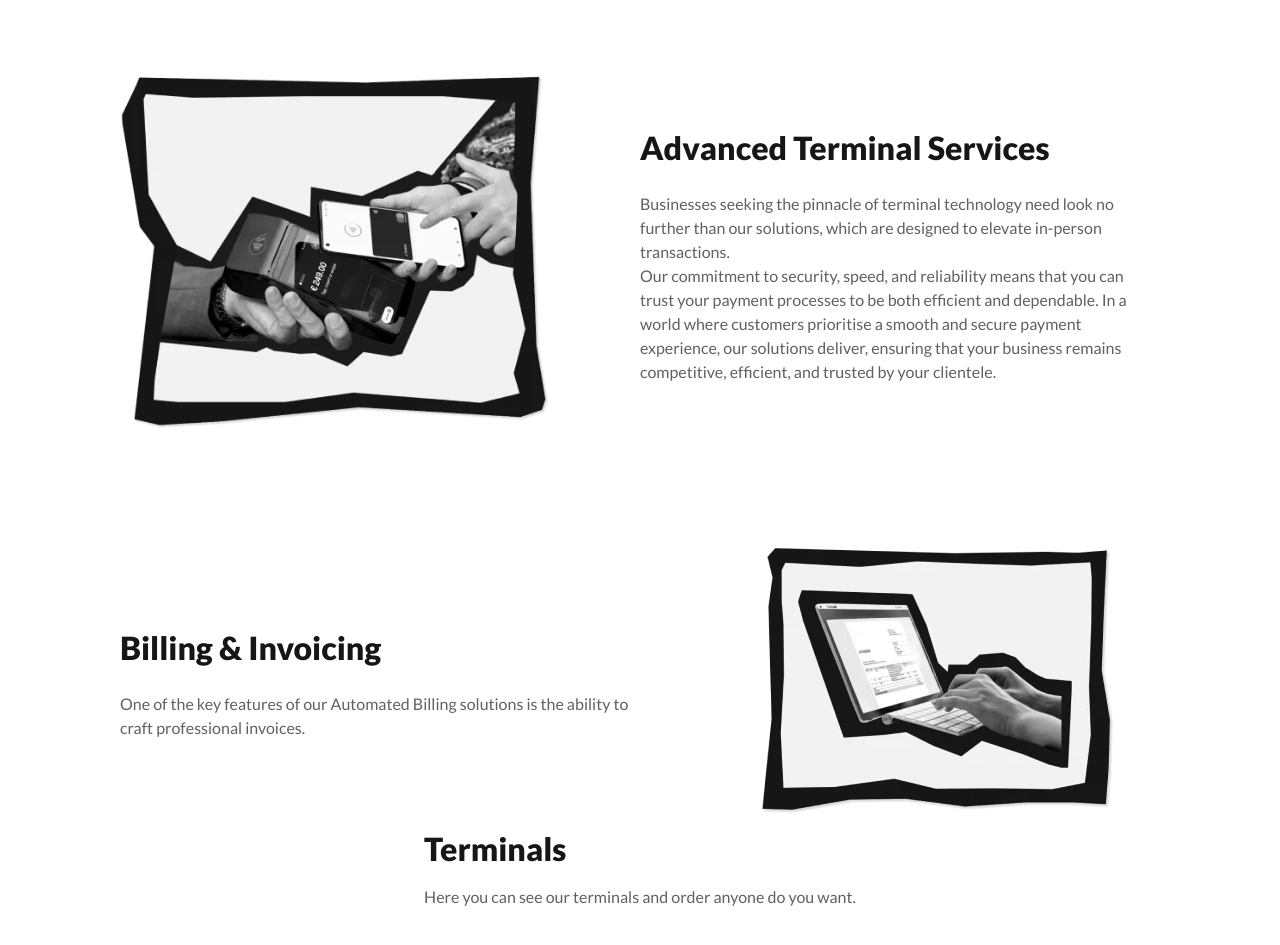
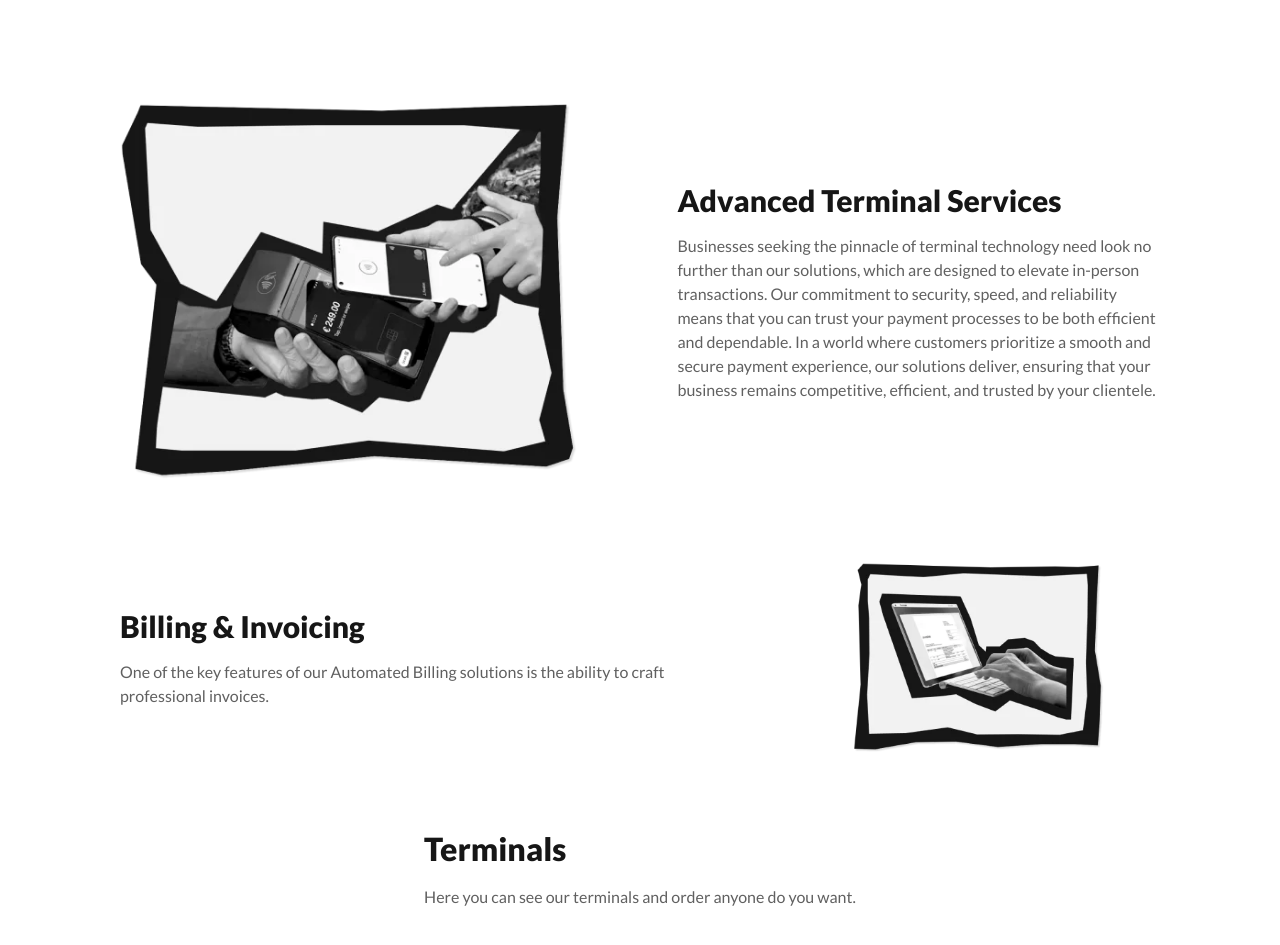
Before and after one commit to arshaan-abh/payments-landing, a Next.js app: page / in a window 1280 px wide. Shown: the part 4920-5865 px from the top of the page. Built offline with nearby package versions, Linux system fonts and the light colour scheme.

Commit message:
Add new section

```diff
--- a/app/_components/features-five/index.tsx
+++ b/app/_components/features-five/index.tsx
@@ -37,7 +37,7 @@ interface CardProps {
 	supportingText: string;
 }
 
-const Card: FC<CardProps> = ({ title, supportingText }) => {
+export const Card: FC<CardProps> = ({ title, supportingText }) => {
 	return (
 		<div className="flex flex-col gap-4">
 			<h4 className="font-lato font-extrabold text-3xl text-primary">
--- /dev/null
+++ b/app/_components/features-six/index.tsx
@@ -0,0 +1,30 @@
+import type { FC } from "react";
+import Advance from "../../../public/advance.webp";
+import Billing from "../../../public/billing.webp";
+import Image from "next/image";
+import { Card } from "../features-five";
+
+interface FeatureFiveProps {}
+
+const FeatureFive: FC<FeatureFiveProps> = ({}) => {
+	return (
+		<div className="w-full h-full px-10 lg:px-20 xl:px-30 xl:max-w-screen-1.5xl flex flex-col justify-evenly">
+			<div className="flex items-center h-2/4 gap-24">
+				<Image src={Advance} alt="Advance" className="h-full object-contain" />
+				<Card
+					title="Advanced Terminal Services"
+					supportingText="Businesses seeking the pinnacle of terminal technology need look no further than our solutions, which are designed to elevate in-person transactions. Our commitment to security, speed, and reliability means that you can trust your payment processes to be both efficient and dependable. In a world where customers prioritize a smooth and secure payment experience, our solutions deliver, ensuring that your business remains competitive, efficient, and trusted by your clientele."
+				/>
+			</div>
+			<div className="flex items-center h-1/4 gap-24">
+				<Card
+					title="Billing & Invoicing"
+					supportingText="One of the key features of our Automated Billing solutions is the ability to craft professional invoices."
+				/>
+				<Image src={Billing} alt="Billing" className="h-full object-contain" />
+			</div>
+		</div>
+	);
+};
+
+export default FeatureFive;
--- a/app/_components/features6/index.tsx
+++ /dev/null
@@ -1,51 +0,0 @@
-import React from "react";
-import Advance from "../../../public/advance.webp";
-import Billing from "../../../public/billing.webp";
-
-import Image from "next/image";
-
-function Feature5() {
-	return (
-		<div className="grid grid-cols-12 space-y-24 xl:px-[120px] max-w-[1440px] h-full">
-			<div className="col-span-12 grid grid-cols-12 mt-10">
-				<div className="col-span-5">
-					<Image src={Advance} alt="Pre" />
-				</div>
-				<div className="col-span-6 col-end-13 flex flex-col justify-center">
-					<h3 className="text-[32px] font-black text-primary pr-24">
-						Advanced Terminal Services
-					</h3>
-					<span className="text-base font-normal text-gray-200 mt-5">
-						Businesses seeking the pinnacle of terminal technology need look no
-						further than our solutions, which are designed to elevate in-person
-						transactions.
-					</span>
-					<span className="text-base font-normal text-gray-200">
-						Our commitment to security, speed, and reliability means that you
-						can trust your payment processes to be both efficient and
-						dependable. In a world where customers prioritise a smooth and
-						secure payment experience, our solutions deliver, ensuring that your
-						business remains competitive, efficient, and trusted by your
-						clientele.
-					</span>
-				</div>
-			</div>
-			<div className="col-span-12 grid grid-cols-12">
-				<div className="col-span-6 flex flex-col justify-center">
-					<h3 className="text-[32px] font-black text-primary">
-						Billing & Invoicing
-					</h3>
-					<span className="text-base font-normal text-gray-200 mt-5">
-						One of the key features of our Automated Billing solutions is the
-						ability to craft professional invoices.
-					</span>
-				</div>
-				<div className="col-span-5 col-start-8">
-					<Image src={Billing} alt="Pre" />
-				</div>
-			</div>
-		</div>
-	);
-}
-
-export default Feature5;
--- a/app/page.tsx
+++ b/app/page.tsx
@@ -7,7 +7,7 @@ import FeatureTwo from "./_components/features-two";
 import FeatureThree from "./_components/features-three";
 import FeatureFour from "./_components/features-four";
 import FeatureFive from "./_components/features-five";
-import Feature6 from "./_components/features6";
+import FeatureSix from "./_components/features-six";
 import Feature7 from "./_components/features7";
 import FaqSection from "./_components/faq";
 import MarketingBanner from "./_components/marquee";
@@ -66,7 +66,7 @@ export default function Home() {
 				id="feature-six"
 				className="h-screen min-h-fit flex flex-col items-center overflow-hidden"
 			>
-				<Feature6 />
+				<FeatureSix />
 			</section>
 			<section
 				id="feature-seven"
```
